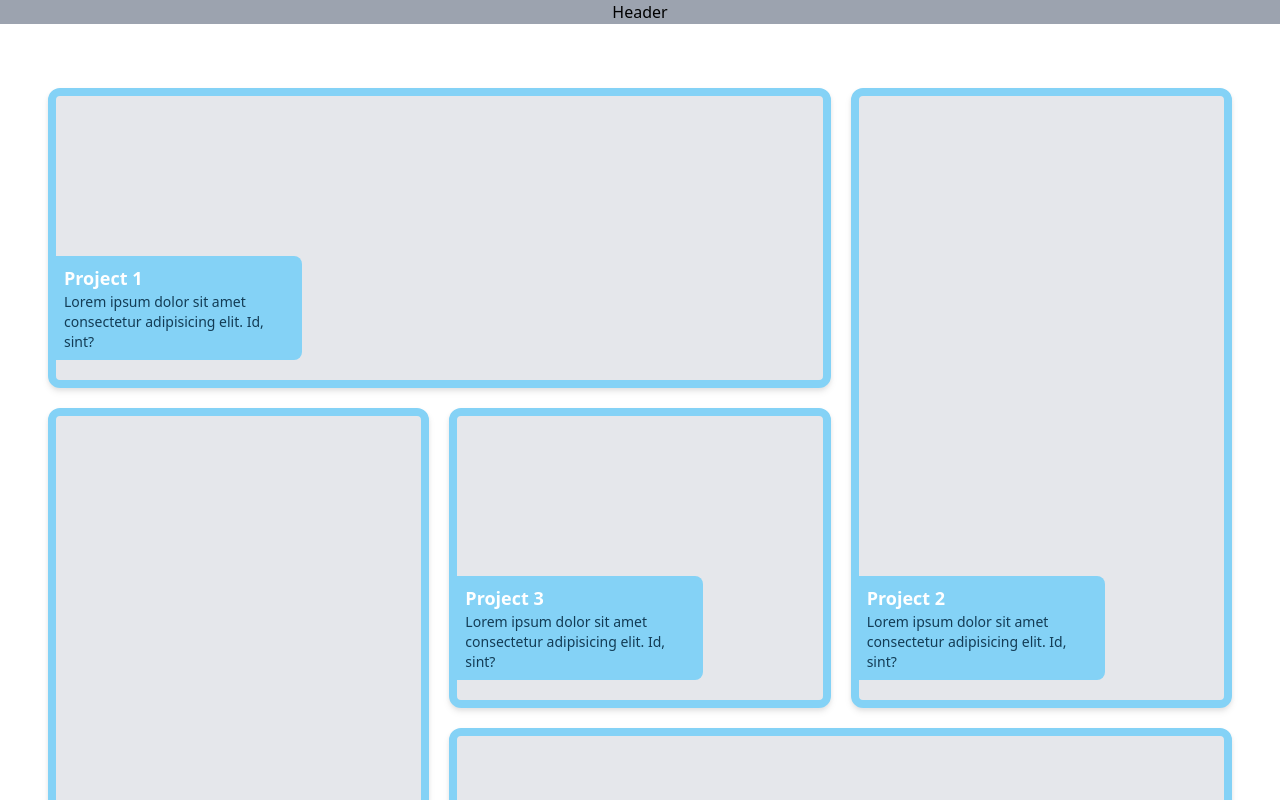
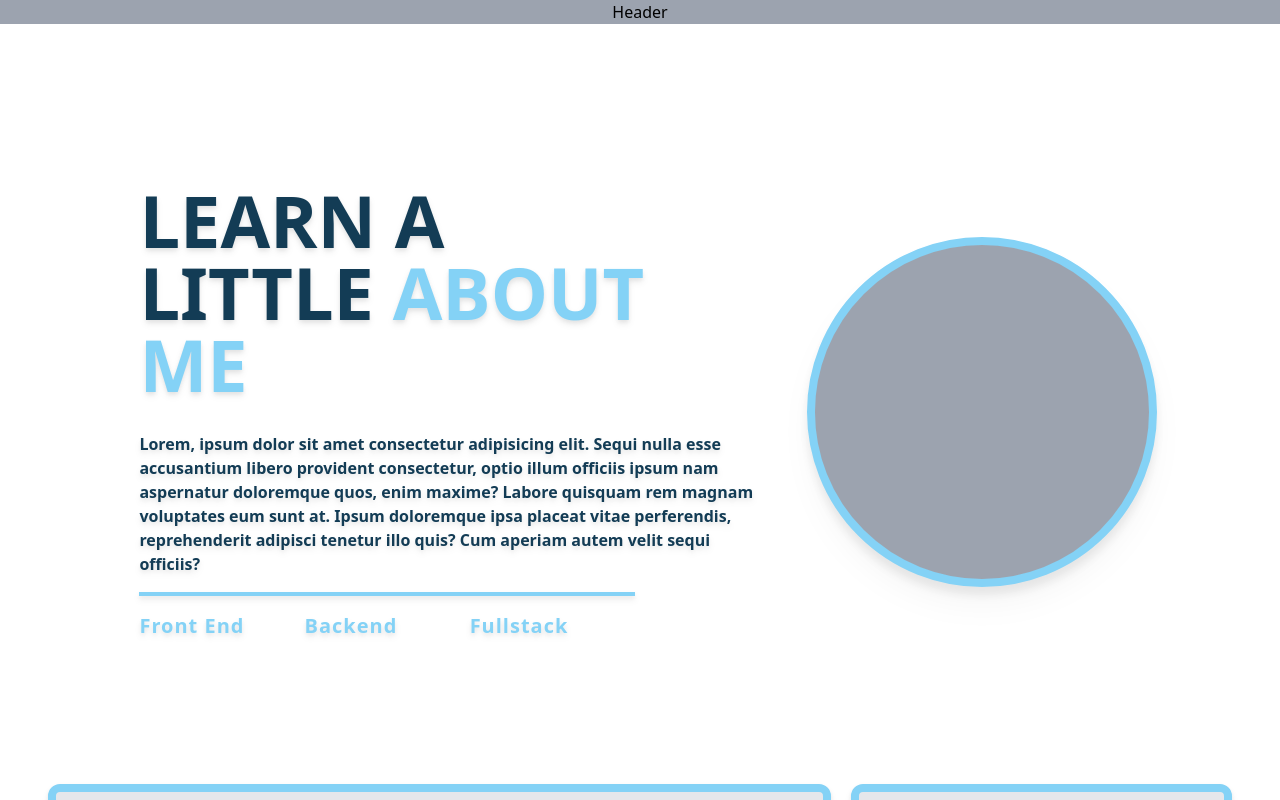
Before and after one commit to csutrick/Personal-Portfolio, a React (Create React App) app in the folder client/: page / in a window 1280 px wide. Shown: the top 800 px of the page. Built offline with nearby package versions, Linux system fonts and the light colour scheme.

Commit message:
Added about section, layout and styles done

```diff
--- a/client/src/App.js
+++ b/client/src/App.js
@@ -2,6 +2,7 @@ import React from "react";
 import { ApolloClient, InMemoryCache, ApolloProvider } from '@apollo/client';
 
 import Header from './components/Header';
+import About from "./components/About";
 import Projects from "./components/Projects";
 import Contact from "./components/Contact";
 import Footer from './components/Footer';
@@ -16,6 +17,7 @@ function App() {
     <ApolloProvider client={client}>
         <Header />
         <body>
+          <About />
           <Projects />
           <Contact />
         </body>
--- /dev/null
+++ b/client/src/components/About/index.js
@@ -0,0 +1,29 @@
+import React from "react";
+
+const About = () => {
+    return (
+        <section className='w-full flex justify-center'>
+            <div className='mx-12 mt-36 mb-16 w-[1250px] flex flex-col md:flex-row justify-center items-center'>
+                <div className='flex flex-col max-w-[60%] md:max-w-[55%] p-4 order-2 md:order-1'>
+                    <h1 className='font-black text-[#133C55] text-6xl lg:text-7xl text-center md:text-left drop-shadow-md'>
+                        LEARN A<br />LITTLE{' '}
+                        <span className='text-[#84D2F6]'>
+                        ABOUT<br />
+                        ME</span>
+                    </h1>
+                    <p className='mt-8 mb-4 text-[#133C55] font-semibold text-center md:text-left text-sm lg:text-base drop-shadow-md'>
+                        Lorem, ipsum dolor sit amet consectetur adipisicing elit. Sequi nulla esse accusantium libero provident consectetur, optio illum officiis ipsum nam aspernatur doloremque quos, enim maxime? Labore quisquam rem magnam voluptates eum sunt at. Ipsum doloremque ipsa placeat vitae perferendis, reprehenderit adipisci tenetur illo quis? Cum aperiam autem velit sequi officiis?
+                    </p>
+                    <div className='pt-2 md:pt-4 px-3 md:px-0 grid grid-cols-3 font-semibold tracking-wider text-sm md:text-base lg:text-xl w-[80%] border-t-4 border-[#84D2F6] mx-auto md:mx-0 drop-shadow-md'>
+                        <h2 className='text-left text-[#84D2F6]'>Front End</h2>
+                        <h2 className='text-center md:text-left text-[#84D2F6]'>Backend</h2>
+                        <h2 className='text-right md:text-left text-[#84D2F6]'>Fullstack</h2>
+                    </div>
+                </div>
+                <div className='w-[300px] h-[300px] lg:w-[350px] lg:h-[350px] rounded-full bg-gray-400 ml-8 border-8 border-[#84D2F6] order-1 md:order-2 drop-shadow-xl'></div>
+            </div>
+        </section>
+    )
+};
+
+export default About;
```
